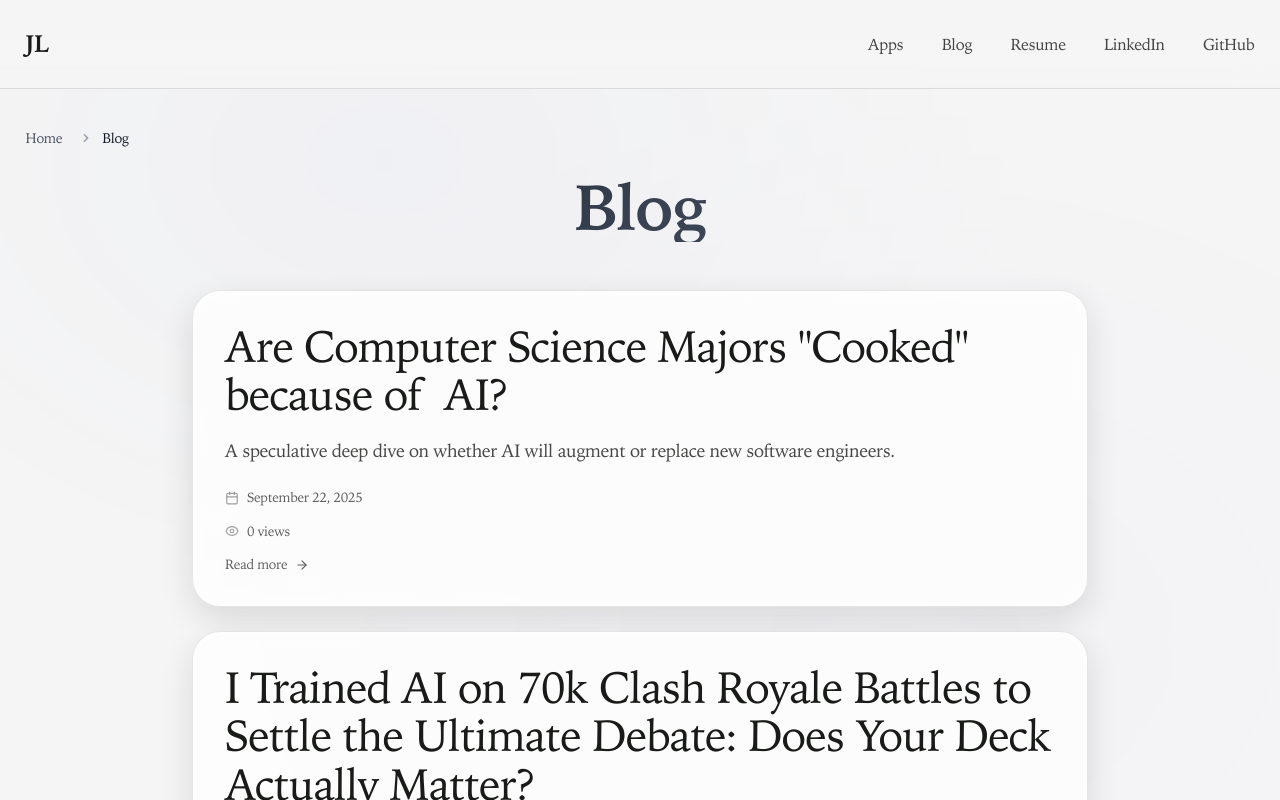
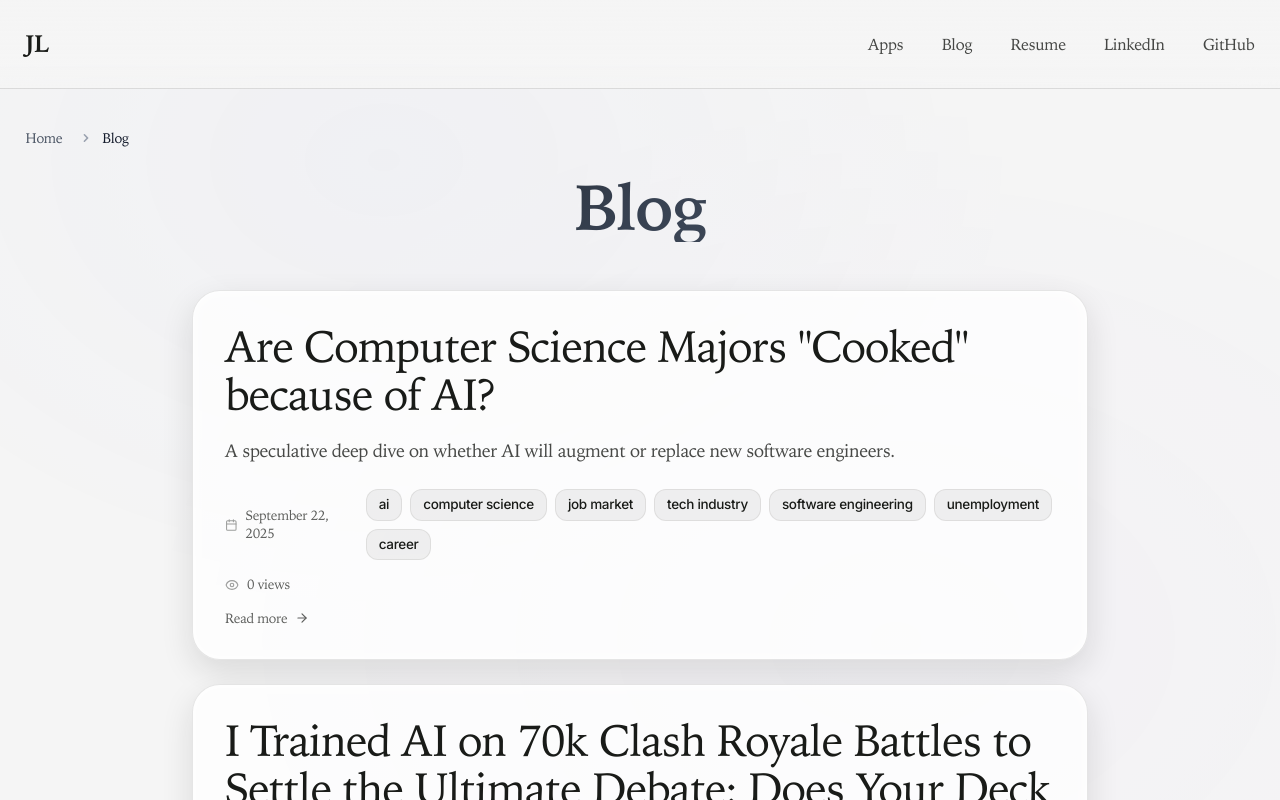
Before and after one commit to jdleo/jdleo-me-latest, a Next.js app: page /blog in a window 1280 px wide. Shown: the top 800 px of the page. Built offline with nearby package versions, Linux system fonts and the light colour scheme; no server answers; the database is empty.

Commit message:
add tags to blog post are-computer-science-majors-cooked

```diff
--- a/src/blog/registry.ts
+++ b/src/blog/registry.ts
@@ -65,9 +65,17 @@ export const blogRegistry: BlogPost[] = [
     },
     {
         slug: 'are-computer-science-majors-cooked',
-        title: 'Are Computer Science Majors "Cooked" because of AI?',
+        title: 'Are Computer Science Majors "Cooked" because of AI?',
         date: '2025-09-22',
-        tags: [],
+        tags: [
+            'ai',
+            'computer science',
+            'job market',
+            'tech industry',
+            'software engineering',
+            'unemployment',
+            'career',
+        ],
         description: 'A speculative deep dive on whether AI will augment or replace new software engineers.',
     },
 ];
```
